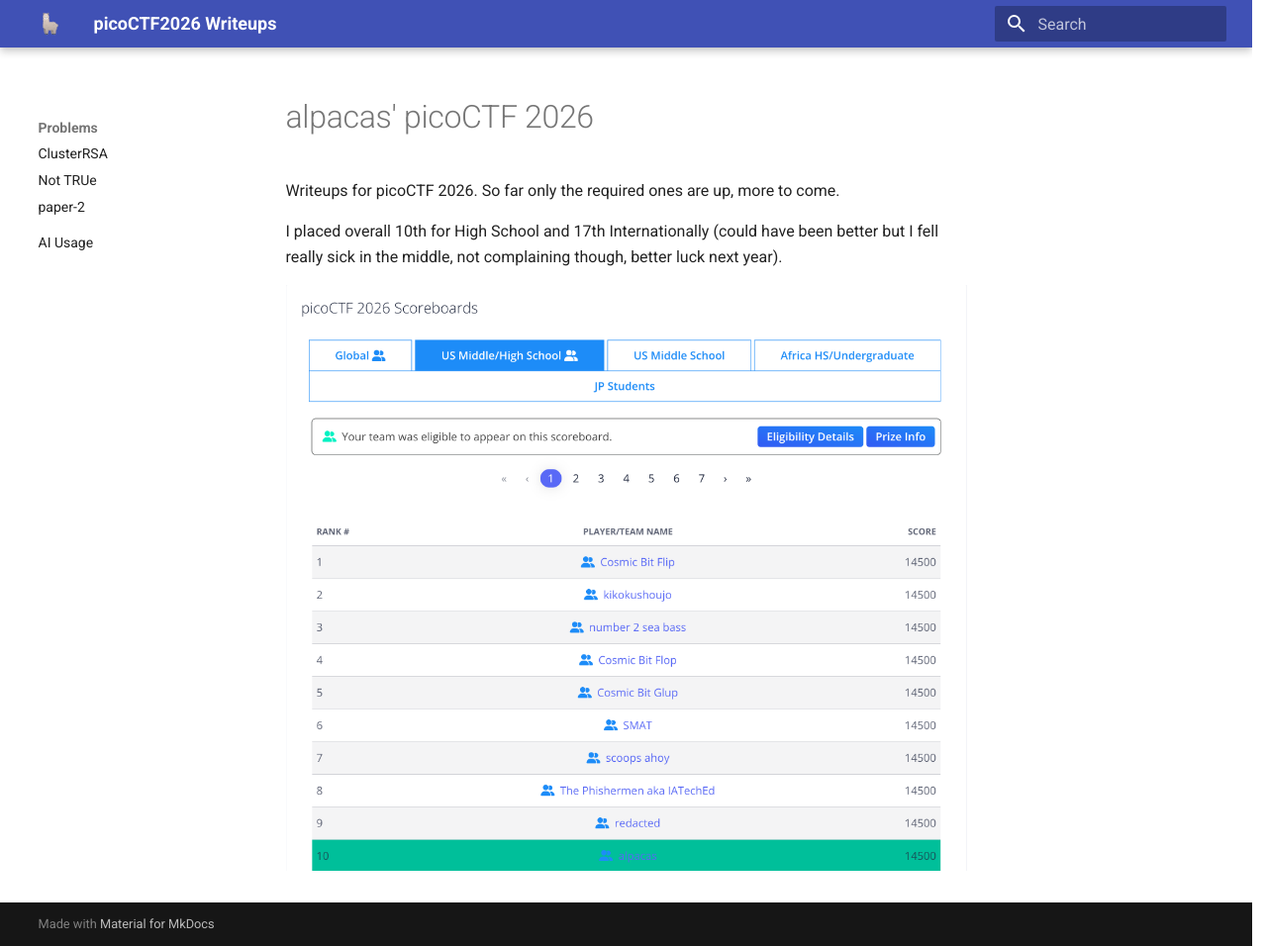
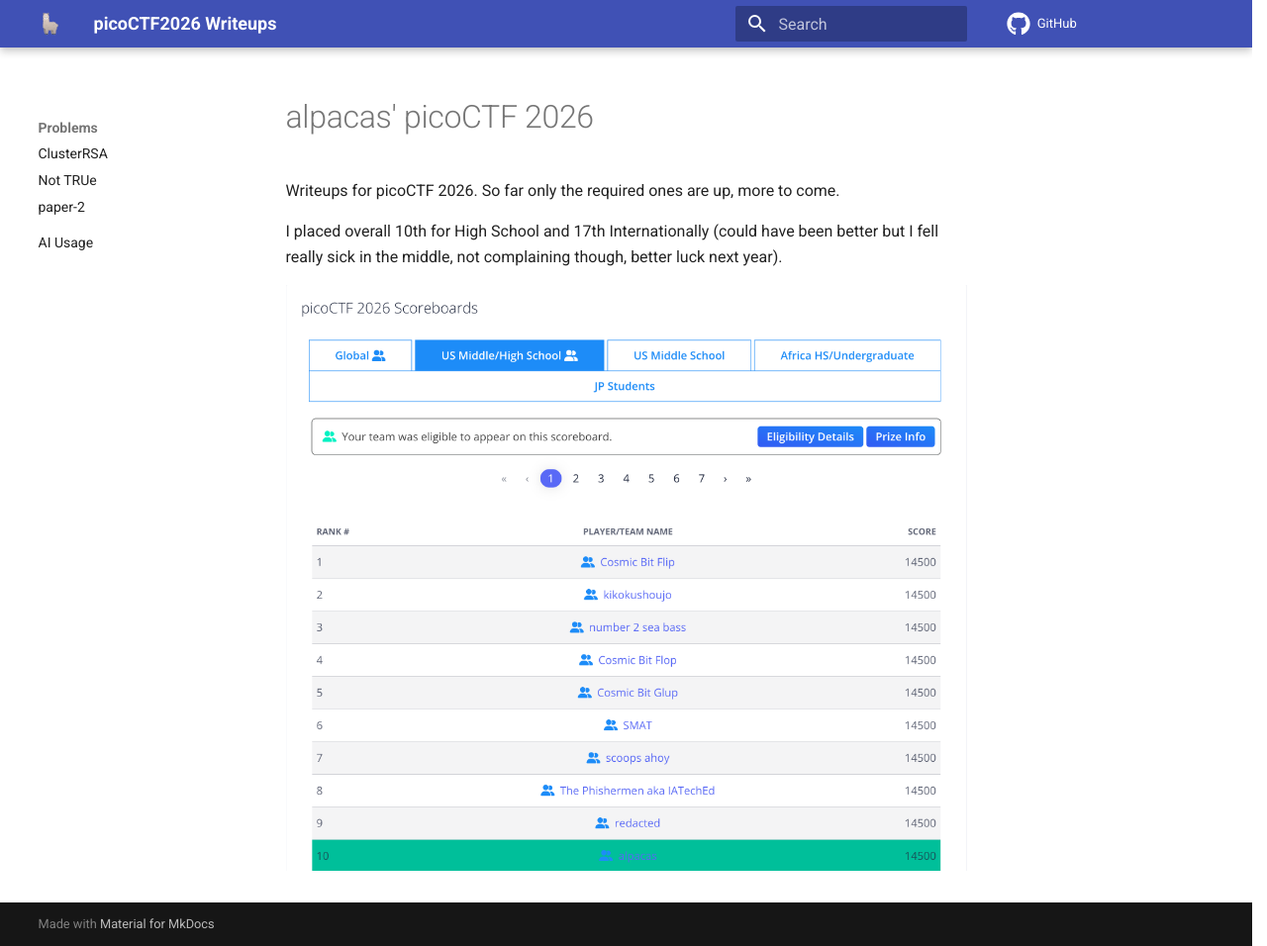
Before and after one commit to ZimengXiong/picoCTF2026Writeups, an MkDocs documentation site: the page built from docs/index.md, in a window 1280 px wide and 956 px high. Shown: the whole window at 99% size. Built offline with MkDocs 1.6.1 and Material for MkDocs 9.7.7, drawn with Linux system fonts in a browser that asks for light colours; comment, search, counter and statistics services are not loaded.

Commit message:
Add GitHub link in header

```diff
--- a/mkdocs.yml
+++ b/mkdocs.yml
@@ -1,11 +1,15 @@
 site_name: picoCTF2026 Writeups
 site_description: Writeups for picoCTF 2026.
+repo_url: https://github.com/ZimengXiong/picoCTF2026Writeups
+repo_name: GitHub
 strict: true
 
 theme:
   name: material
   favicon: assets/site-icon.svg
   logo: assets/site-icon.svg
+  icon:
+    repo: fontawesome/brands/github
   features:
     - navigation.sections
     - navigation.expand
```
